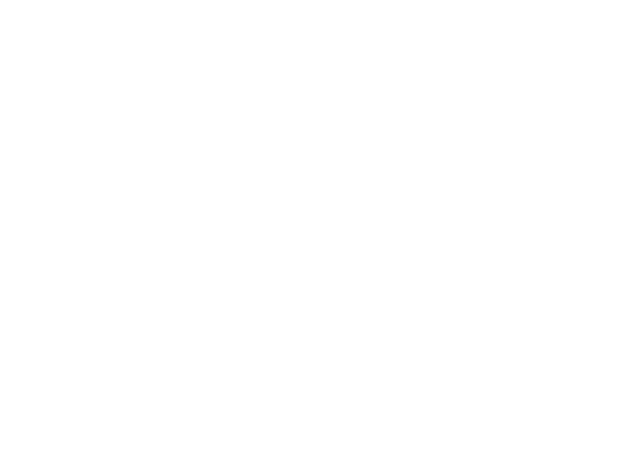
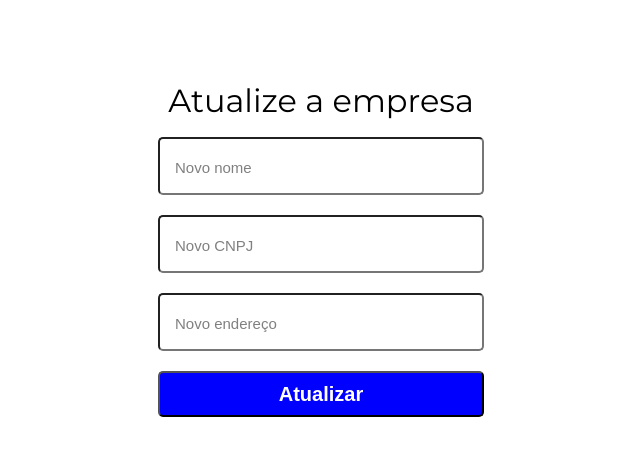
Before and after one commit to Mauricio-Camilo/matchIt_teste_frontend, a React (Create React App) app: page /update/1 in a window 1280 px wide. Before the commit this address had no page. Shown: the top 456 px of the page, without its empty margins (319-959 px from the left). Built offline with nearby package versions, Linux system fonts and the light colour scheme.

Commit message:
update: add buttons in main page and create page

```diff
--- a/src/App.tsx
+++ b/src/App.tsx
@@ -2,6 +2,7 @@ import { BrowserRouter, Routes, Route } from "react-router-dom";
 import GlobalStyle from "./styles/globalStyle.jsx";
 import MainApp from './pages/Main';
 import CreateCompany from "./pages/Create";
+import UpdateCompanyPage from "./pages/Update";
 
 function App() {
 
@@ -12,6 +13,7 @@ function App() {
                 <Routes>
                     <Route path="/" element={<MainApp />} />
                     <Route path="/create" element={<CreateCompany />} />
+                    <Route path="/update/:companyId" element={<UpdateCompanyPage />} />
                 </Routes>
             </BrowserRouter>
         </>
--- a/src/pages/Create/index.tsx
+++ b/src/pages/Create/index.tsx
@@ -1,9 +1,10 @@
 import { useState } from "react";
-import { Container, Title, Inputs, Input, Button } from "./style";
+import { Container, Title, IconHome, Inputs, Input, Button } from "./style";
 import { ThreeDots } from 'react-loader-spinner';
 import { useNavigate } from "react-router-dom";
 import { createCompany } from "../../services/api";
 import { Company } from "../../services/api";
+import { ImHome } from "react-icons/im";
 
 function CreateCompany() {
 
@@ -20,13 +21,13 @@ function CreateCompany() {
     function handleInputs() {
         return (
             <Inputs>
-                <Input type="text" placeholder="Name" required
+                <Input type="text" placeholder="Nome" required
                     onChange={(e: any) => setName(e.target.value)} value={name}>
                 </Input>
                 <Input type="text" placeholder="CNPJ" required
                     onChange={(e: any) => setCnpj(e.target.value)} value={cnpj}>
                 </Input>
-                <Input type="text" placeholder="Address" required
+                <Input type="text" placeholder="Endereço" required
                     onChange={(e: any) => setAddress(e.target.value)} value={address}>
                 </Input>
             </Inputs>
@@ -34,14 +35,14 @@ function CreateCompany() {
     }
 
     async function saveCompany() {
-        if ( name === "" || cnpj === "" || address === "") {
-            alert("Selecione todas as opções antes de prosseguir com o cadastro");
+        if (name === "" || cnpj === "" || address === "") {
+            alert("Preencha todos os campos para finalizar o cadastro");
         }
         else {
             setSelected(true);
             setSignUp(loading);
             try {
-                const company : Company = {
+                const company: Company = {
                     name,
                     cnpj,
                     address
@@ -59,7 +60,8 @@ function CreateCompany() {
 
     return (
         <Container>
-            <Title>Cadastre a empresa</Title>
+            <IconHome onClick={() => navigate("/")}><ImHome /></IconHome>
+            <Title>Cadastre uma empresa</Title>
             {handleInputs()}
             <Button selected={selected} onClick={() => saveCompany()}>{signUp}</Button>
         </Container>
--- a/src/pages/Create/style.jsx
+++ b/src/pages/Create/style.jsx
@@ -9,12 +9,19 @@ const Container = styled.div`
     padding-bottom: 25px;
 `
 const Title = styled.h1`
+    width: 400px;
     font-size: 32px;
     text-align: center;
     color: black;
     margin-top: 25px;
     margin-bottom: 20px;
-    width: 350px;
+`
+const IconHome = styled.p`
+    font-size: 30px;
+    /* position: absolute;
+    top: 10px;
+    right: 20px; */
+    cursor: pointer;
 `
 const Inputs = styled.div`
     display: flex;
@@ -50,6 +57,7 @@ const Button = styled.button`
 export {
     Container,
     Title,
+    IconHome,
     Inputs,
     Input,
     Button
--- a/src/pages/Main/company.tsx
+++ b/src/pages/Main/company.tsx
@@ -2,10 +2,13 @@ import { SubContainer, ClientContainer, IconDelete, IconUpdate } from "./style";
 import { MdCreate } from "react-icons/md";
 import { AiFillDelete } from "react-icons/ai";
 import { removeCompany } from "../../services/api";
+import { useNavigate } from "react-router-dom";
 
 function CompanyData(props : any) {
 
     const { id, name, cnpj, address } = props;
+
+    const navigate = useNavigate();
 
     function handleCompany() {
         return (
@@ -29,8 +32,7 @@ function CompanyData(props : any) {
         return (
             <>
                 <IconDelete onClick={() => deleteCompany(id)}><AiFillDelete/></IconDelete>
-                {/* <IconUpdate id="update" onClick={() => navigate(`/update/${id}`)}><MdCreate/></IconUpdate> */}
-                <IconUpdate><MdCreate/></IconUpdate>
+                <IconUpdate onClick={() => navigate(`/update/${id}`)}><MdCreate/></IconUpdate>
             </>
         )
     }
--- a/src/pages/Main/index.tsx
+++ b/src/pages/Main/index.tsx
@@ -21,7 +21,6 @@ export default function MainApp() {
         async function getCompanies() {
             try {
                 const companies = await getAllCompanies();
-                console.log(companies)
                 setCompanies(companies);
                 setPostCompany(false);
                 if (companies.length !== 0) {
@@ -49,7 +48,13 @@ export default function MainApp() {
                 })
             );
         } else
-            return <h1>Não há empresas cadastradas ainda!!!</h1>
+            return (
+                <>
+                    <h1>Não há empresas cadastradas ainda</h1>
+                    <h1>Clique no botão ao lado para fazer o cadastro!!!</h1>
+                </>
+            )
+
     }
 
     return (
--- /dev/null
+++ b/src/pages/Update/index.tsx
@@ -0,0 +1,65 @@
+import { useState } from "react";
+import { Container, Title, Inputs, Input, Button } from "./../Create/style";
+import { ThreeDots } from 'react-loader-spinner';
+import { useNavigate, useParams } from "react-router-dom";
+import { updateCompany } from "../../services/api";
+import { Company } from "../../services/api";
+
+function UpdateCompanyPage() {
+    const [name, setName] = useState("");
+    const [cnpj, setCnpj] = useState("");
+    const [address, setAddress] = useState("");
+    const [signUp, setSignUp] = useState<any>("Atualizar");
+    const [selected, setSelected] = useState<boolean>(false);
+
+    const loading = <ThreeDots color="#FFFFFF" />;
+
+    const navigate = useNavigate();
+
+    const { companyId } = useParams();
+
+    function handleInputs() {
+        return (
+            <Inputs>
+                <Input type="text" placeholder="Novo nome"
+                    onChange={(e: any) => setName(e.target.value)} value={name}>
+                </Input>
+                <Input type="text" placeholder="Novo CNPJ"
+                    onChange={(e: any) => setCnpj(e.target.value)} value={cnpj}>
+                </Input>
+                <Input type="text" placeholder="Novo endereço"
+                    onChange={(e: any) => setAddress(e.target.value)} value={address}>
+                </Input>
+            </Inputs>
+        )
+    }
+
+    async function saveCompany() {
+        setSelected(true);
+        setSignUp(loading);
+        try {
+            const company: Company = {
+                name,
+                cnpj,
+                address
+            };
+            await updateCompany(company, companyId)
+            navigate("/");
+        }
+        catch (error) {
+            setSelected(false);
+            setSignUp("Atualizar");
+            alert("Ocorreu um erro ao cadastrar uma empresa")
+        }
+    }
+
+    return (
+        <Container>
+            <Title>Atualize a empresa</Title>
+            {handleInputs()}
+            <Button selected={selected} onClick={() => saveCompany()}>{signUp}</Button>
+        </Container>
+    )
+}
+
+export default UpdateCompanyPage;
--- a/src/services/api.ts
+++ b/src/services/api.ts
@@ -14,9 +14,11 @@ export const getAllCompanies = async () => {
   }
 
 export async function removeCompany(id : number) {
-  console.log("Chegou no api", id);
   await api.delete(`/companies/${id}`);
-  console.log("Passou pela requisição");
+}
+
+export async function updateCompany(formData : Company, id : any) {
+  await api.put(`/companies/${id}`,formData)
 }
 
 export interface Company {
```
